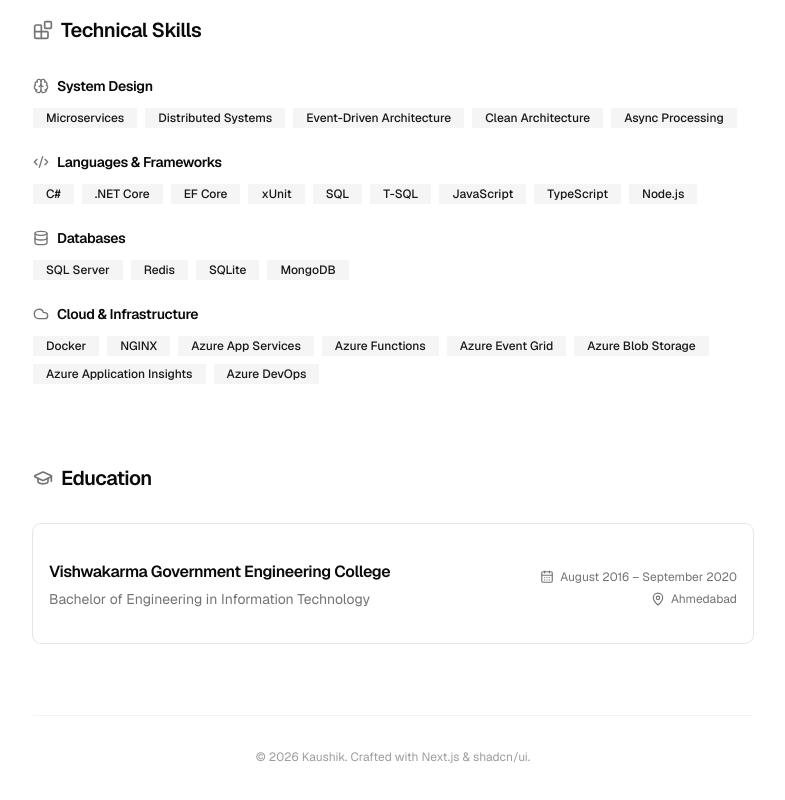
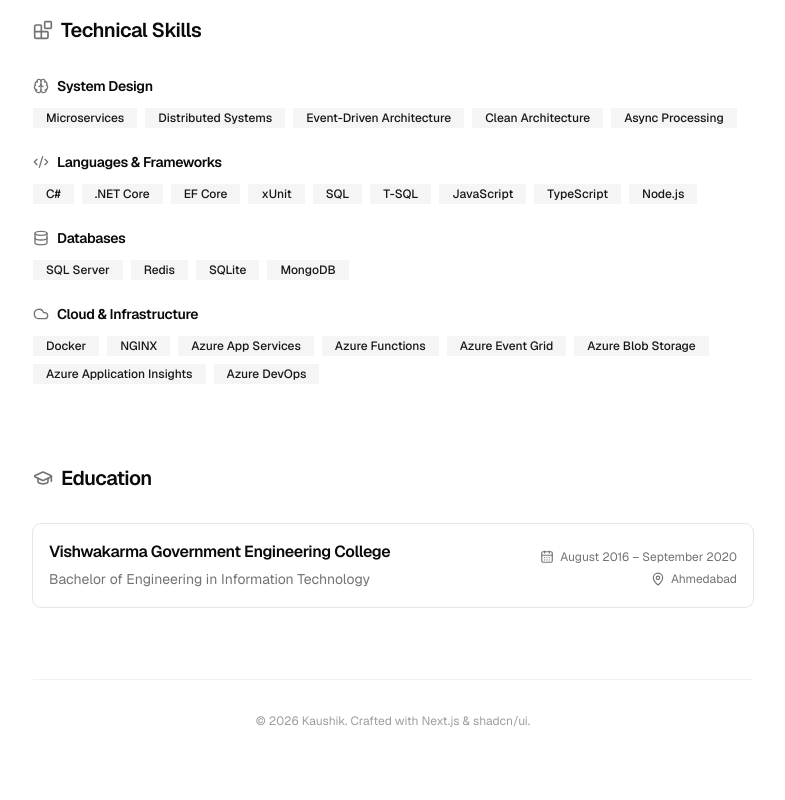
Before and after one commit to kaushik2901/kaushik2901, a Next.js app: page / in a window 1280 px wide. Shown: the part 2054-2854 px from the top of the page, without its empty margins (247-1032 px from the left). Built offline with nearby package versions, Linux system fonts and the light colour scheme.

Commit message:
fix: education component

```diff
--- a/components/sections/Education.tsx
+++ b/components/sections/Education.tsx
@@ -14,8 +14,8 @@ export function Education() {
 
       <div className="space-y-4">
         {education.map((edu, index) => (
-          <Card key={index} className="rounded-md border-border/60 hover:border-border/80 transition-colors">
-            <CardContent className="pt-5 pb-4">
+          <Card key={index} className="rounded-md border-border/60 hover:border-border/80 transition-colors py-0">
+            <CardContent className="py-4">
               <div className="flex flex-col sm:flex-row sm:items-center justify-between gap-2">
                 <div className="space-y-1">
                   <h3 className="text-base font-semibold tracking-tight">{edu.institution}</h3>
```
